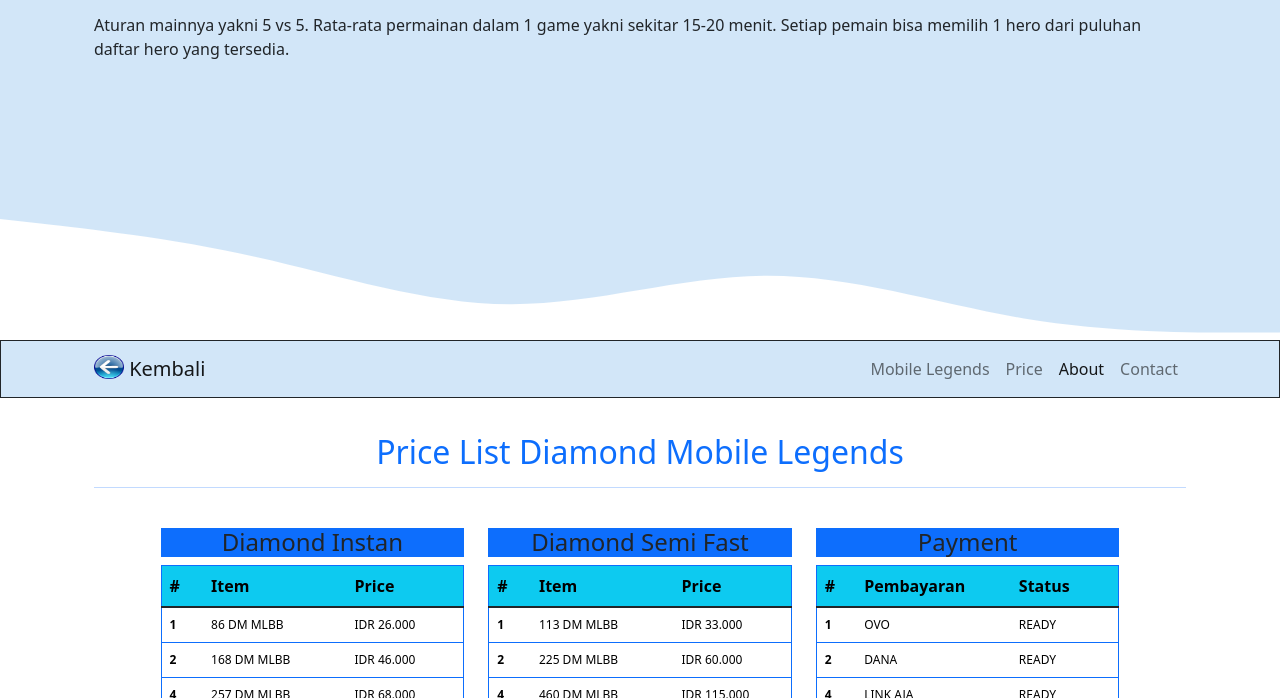
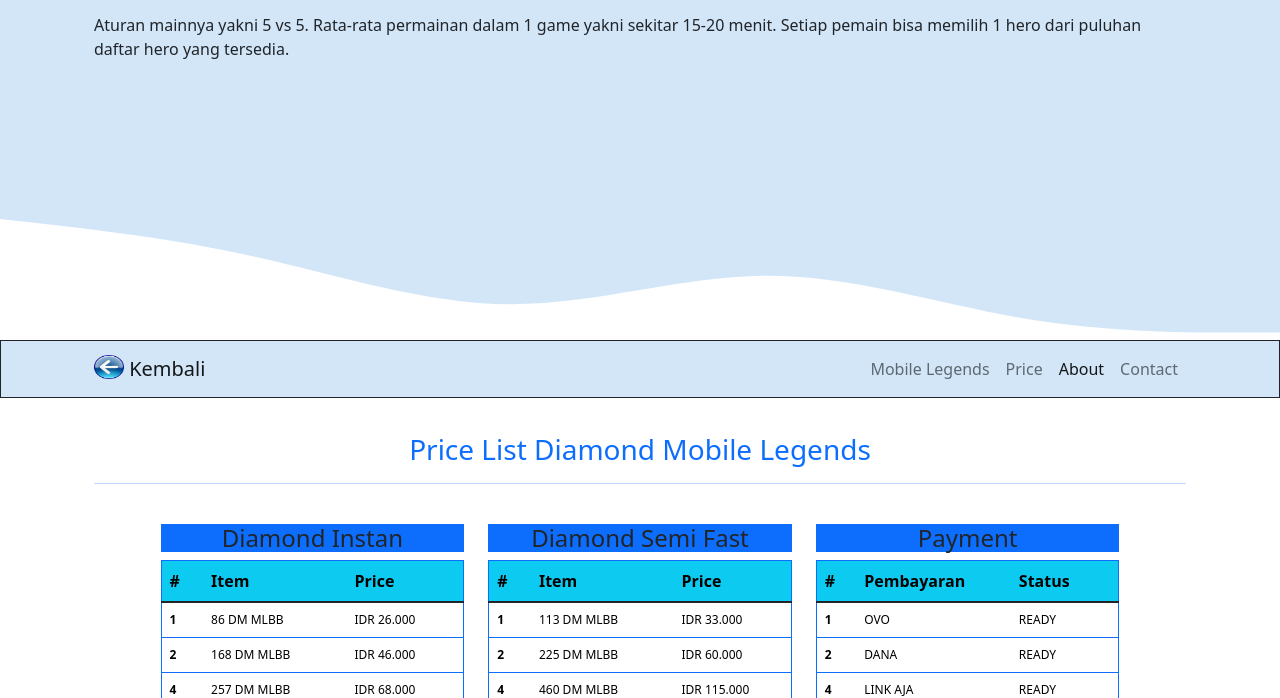
Before and after one commit to Junrynn/Price, a plain HTML site: page index.html in a window 1280 px wide. Shown: the part 402-1100 px from the top of the page. Drawn offline with nearby package versions, Linux system fonts and the light colour scheme.

Commit message:
Add files via upload

```diff
--- a/index.html
+++ b/index.html
@@ -83,7 +83,7 @@
     <div class="container text-center">
       <div class="row">
         <div class="col text-primary">
-          <h2>Price List Diamond Mobile Legends <hr></h2>
+          <h3>Price List Diamond Mobile Legends <hr></h3>
         </div>
       </div><br>
       <div class="row justify-content-between" style="margin-left: 5%; margin-right: 5%;">
```
